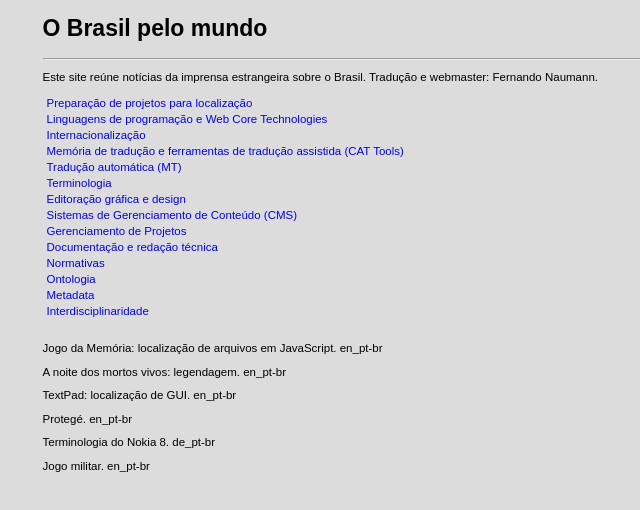
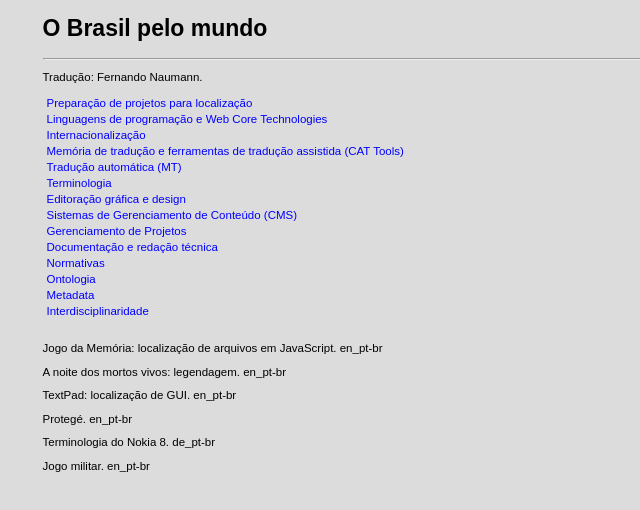
Before and after one commit to fernandonaumann/fernandonaumann.github.io, a plain HTML site: page index.html in a window 1280 px wide. Shown: the whole page, without its empty margins (0-640 px from the left). Drawn offline with Linux system fonts and the light colour scheme.

Commit message:
Update index.html

```diff
--- a/index.html
+++ b/index.html
@@ -47,7 +47,7 @@ li a:hover {
 
 <body>
 <h1>O Brasil pelo mundo</h1><hr>
-<p>Este site reúne notícias da imprensa estrangeira sobre o Brasil. Tradução e webmaster: Fernando Naumann.</p>
+<p>Tradução: Fernando Naumann.</p>
 <nav id="barranav">
     <ul>
         <li><a href="#">Preparação de projetos para localização</a></li>
```
